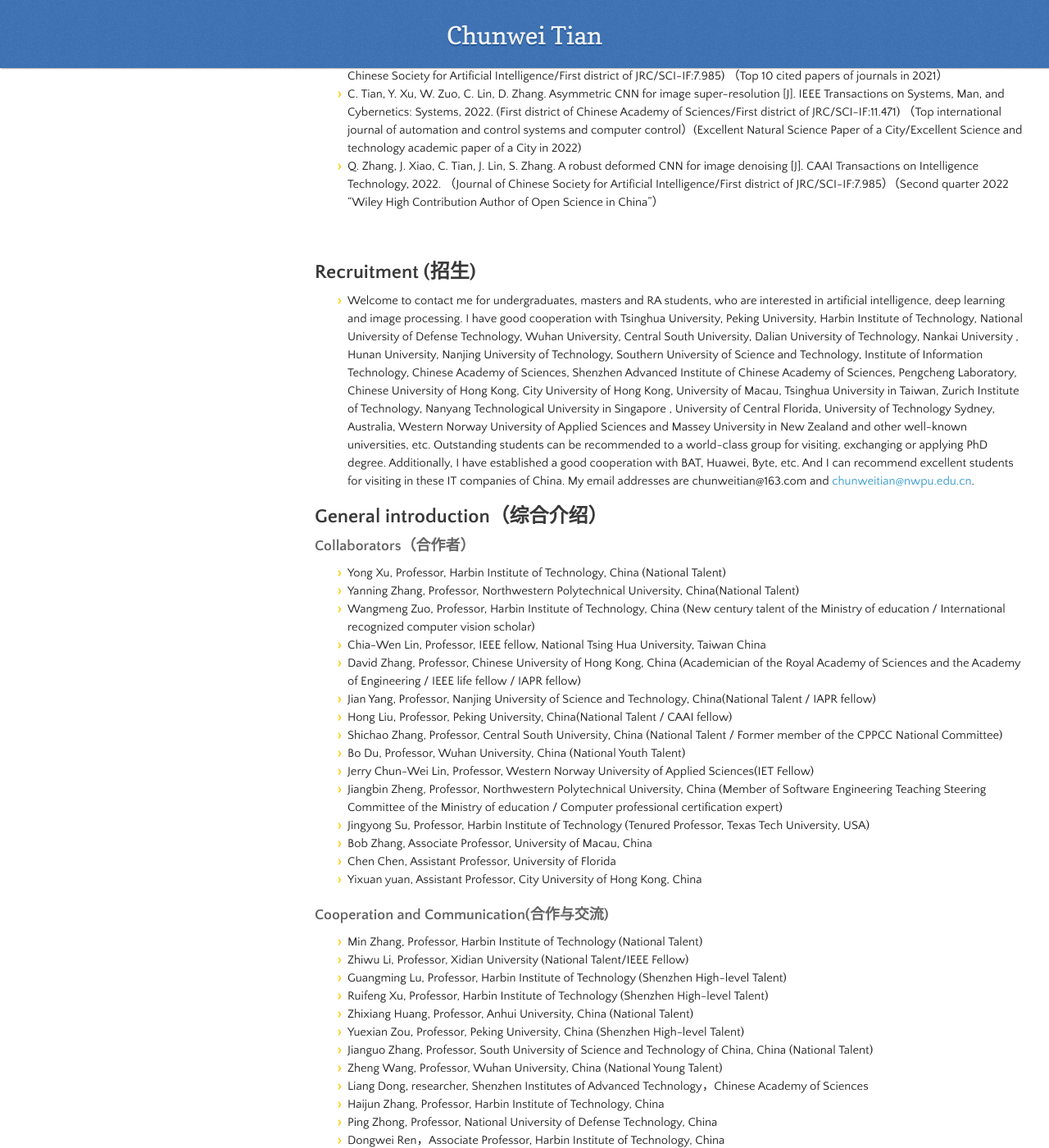
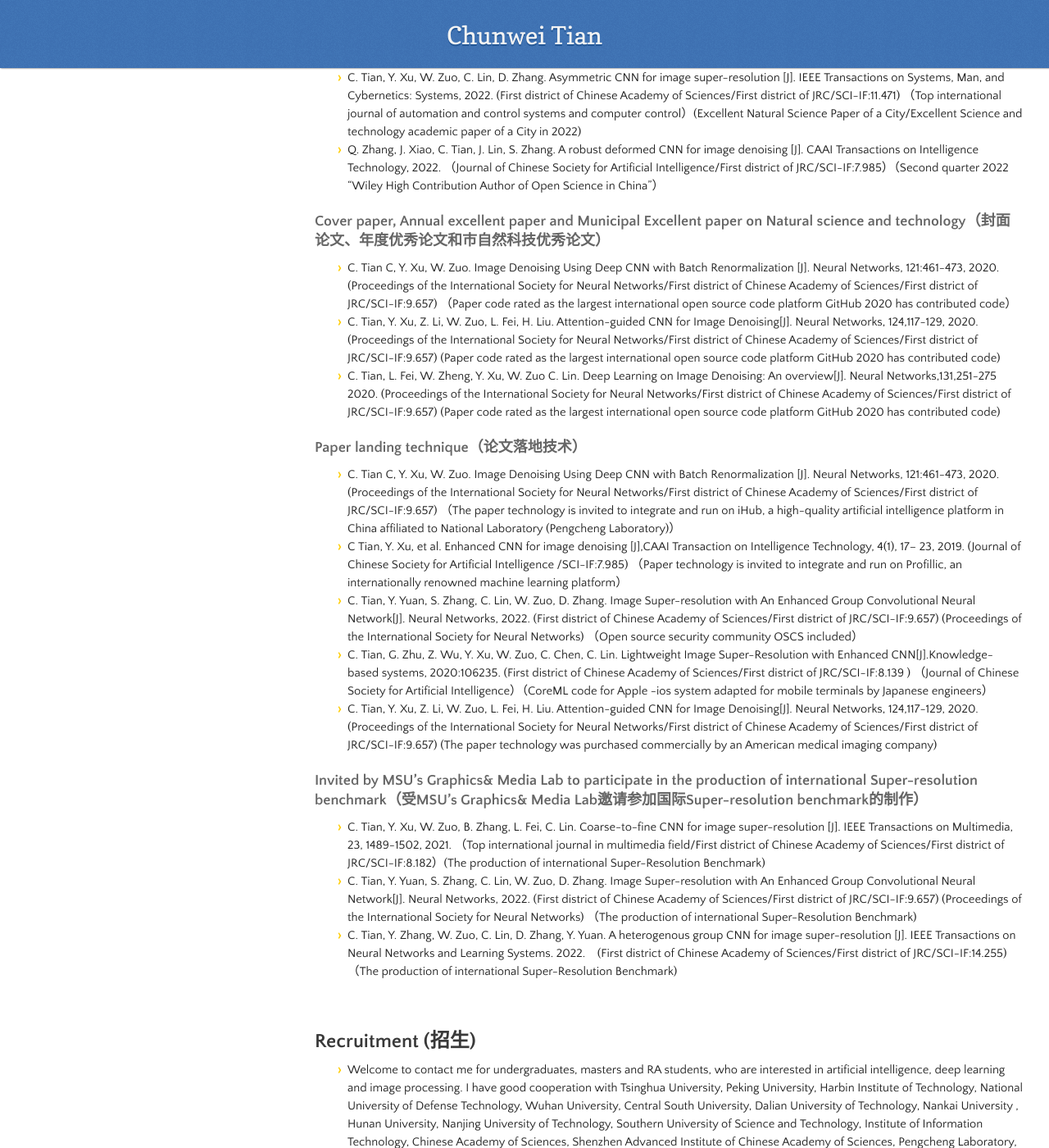
Before and after one commit to hellloxiaotian/hellloxiaotian.github.io, a Jekyll site: the page built from index.md, in a window 1280 px wide and 1400 px high, scrolled down 2145 px. Shown: the whole window at 82% size. Built offline with Jekyll 4.4.1, drawn with Linux system fonts in a browser that asks for light colours; nearby versions of some CDN libraries; our own code applies the rules of GitHub Pages for plain Markdown files; the repository's description, which GitHub fills in, is left out.

Commit message:
Add files via upload

```diff
--- a/index.md
+++ b/index.md
@@ -43,15 +43,33 @@ Major Research Project:  Noise Tolerance Computing and Flexible Low-Level Vision
 - C. Tian C, Y. Xu, W. Zuo. Image Denoising Using Deep CNN with Batch Renormalization [J]. Neural Networks, 121:461-473, 2020. (Proceedings of the International Society for Neural Networks/First district of Chinese Academy of Sciences/First district of JRC/SCI-IF:9.657) （Cover paper）
 - C. Tian, Y. Xu, Z. Li, W. Zuo, L. Fei, H. Liu. Attention-guided CNN for Image Denoising[J]. Neural Networks, 124,117-129, 2020.  (Proceedings of the International Society for Neural Networks/First district of Chinese Academy of Sciences/First district of JRC/SCI-IF:9.657) （Cover paper）
 - C. Tian, L. Fei, W. Zheng, Y. Xu,  W. Zuo C. Lin. Deep Learning on Image Denoising: An overview[J]. Neural Networks,131,251-275 2020.  (Proceedings of the International Society for Neural Networks/First district of Chinese Academy of Sciences/First district of JRC/SCI-IF:9.657) （Cover paper）
-
 - C. Tian, Y. Xu, et al. Enhanced CNN for image denoising [J],CAAI Transaction on Intelligence Technology, 4(1), 17– 23, 2019. (Journal of Chinese Society for Artificial Intelligence/First district of JRC /SCI-IF:7.985) （Excellent paper of the Year in 2020）
 - C. Tian, Y. Xu, et al. Enhanced CNN for image denoising [J],CAAI Transaction on Intelligence Technology, 4(1), 17– 23, 2019. (Journal of Chinese Society for Artificial Intelligence/First district of JRC/SCI-IF:7.985) （Top 10 cited papers of journals in 2021）
 - C. Tian, Y. Xu, W. Zuo, C. Lin, D. Zhang.  Asymmetric CNN for image super-resolution [J]. IEEE Transactions on Systems, Man, and Cybernetics: Systems, 2022. (First district of Chinese Academy of Sciences/First district of JRC/SCI-IF:11.471) （Top international journal of automation and control systems and computer control）(Excellent Natural Science Paper of a City/Excellent Science and technology academic paper of a City in 2022)
 - Q. Zhang, J. Xiao, C. Tian, J. Lin, S. Zhang. A robust deformed CNN for image denoising [J]. CAAI Transactions on Intelligence Technology, 2022. （Journal of Chinese Society for Artificial Intelligence/First district of JRC/SCI-IF:7.985）（Second quarter 2022 "Wiley High Contribution Author of Open Science in China"）
 
 
+### Cover paper, Annual excellent paper and Municipal Excellent paper on Natural science and technology（封面论文、年度优秀论文和市自然科技优秀论文）
+
+- C. Tian C, Y. Xu, W. Zuo. Image Denoising Using Deep CNN with Batch Renormalization [J]. Neural Networks, 121:461-473, 2020. (Proceedings of the International Society for Neural Networks/First district of Chinese Academy of Sciences/First district of JRC/SCI-IF:9.657) （Paper code rated as the largest international open source code platform GitHub 2020 has contributed code）
+- C. Tian, Y. Xu, Z. Li, W. Zuo, L. Fei, H. Liu. Attention-guided CNN for Image Denoising[J]. Neural Networks, 124,117-129, 2020.  (Proceedings of the International Society for Neural Networks/First district of Chinese Academy of Sciences/First district of JRC/SCI-IF:9.657) (Paper code rated as the largest international open source code platform GitHub 2020 has contributed code)
+- C. Tian, L. Fei, W. Zheng, Y. Xu,  W. Zuo C. Lin. Deep Learning on Image Denoising: An overview[J]. Neural Networks,131,251-275 2020. (Proceedings of the International Society for Neural Networks/First district of Chinese Academy of Sciences/First district of JRC/SCI-IF:9.657) (Paper code rated as the largest international open source code platform GitHub 2020 has contributed code)
 
 
+### Paper landing technique（论文落地技术）
+
+- C. Tian C, Y. Xu, W. Zuo. Image Denoising Using Deep CNN with Batch Renormalization [J]. Neural Networks, 121:461-473, 2020. (Proceedings of the International Society for Neural Networks/First district of Chinese Academy of Sciences/First district of JRC/SCI-IF:9.657) （The paper technology is invited to integrate and run on iHub, a high-quality artificial intelligence platform in China affiliated to National Laboratory (Pengcheng Laboratory)）
+- C Tian, Y. Xu, et al. Enhanced CNN for image denoising [J],CAAI Transaction on Intelligence Technology, 4(1), 17– 23, 2019. (Journal of Chinese Society for Artificial Intelligence /SCI-IF:7.985) （Paper technology is invited to integrate and run on Profillic, an internationally renowned machine learning platform）
+- C. Tian, Y. Yuan, S. Zhang, C. Lin, W. Zuo, D. Zhang. Image Super-resolution with An Enhanced Group Convolutional Neural Network[J]. Neural Networks, 2022.  (First district of Chinese Academy of Sciences/First district of JRC/SCI-IF:9.657) (Proceedings of the International Society for Neural Networks) （Open source security community OSCS included）
+- C. Tian, G. Zhu, Z. Wu, Y. Xu, W. Zuo, C. Chen, C. Lin. Lightweight Image Super-Resolution with Enhanced CNN[J].Knowledge-based systems, 2020:106235. (First district of Chinese Academy of Sciences/First district of JRC/SCI-IF:8.139 ) （Journal of Chinese Society for Artificial Intelligence）（CoreML code for Apple -ios system adapted for mobile terminals by Japanese engineers）
+- C. Tian, Y. Xu, Z. Li, W. Zuo, L. Fei, H. Liu. Attention-guided CNN for Image Denoising[J]. Neural Networks, 124,117-129, 2020.  (Proceedings of the International Society for Neural Networks/First district of Chinese Academy of Sciences/First district of JRC/SCI-IF:9.657) (The paper technology was purchased commercially by an American medical imaging company)
+
+
+### Invited by MSU's Graphics& Media Lab to participate in the production of international Super-resolution benchmark（受MSU’s Graphics& Media Lab邀请参加国际Super-resolution benchmark的制作）
+
+- C. Tian, Y. Xu, W.  Zuo, B. Zhang, L. Fei, C.  Lin. Coarse-to-fine CNN for image super-resolution [J]. IEEE Transactions on Multimedia,  23, 1489-1502, 2021. （Top international journal in multimedia field/First district of Chinese Academy of Sciences/First district of JRC/SCI-IF:8.182）(The production of international Super-Resolution Benchmark)
+- C. Tian, Y. Yuan, S. Zhang, C. Lin, W. Zuo, D. Zhang. Image Super-resolution with An Enhanced Group Convolutional Neural Network[J]. Neural Networks, 2022.  (First district of Chinese Academy of Sciences/First district of JRC/SCI-IF:9.657) (Proceedings of the International Society for Neural Networks) （The production of international Super-Resolution Benchmark)
+- C. Tian, Y. Zhang, W. Zuo, C. Lin, D. Zhang, Y. Yuan. A heterogenous group CNN for image super-resolution [J].  IEEE Transactions on Neural Networks and Learning Systems. 2022.　(First district of Chinese Academy of Sciences/First district of JRC/SCI-IF:14.255) （The production of international Super-Resolution Benchmark)
 
 <br/>
 
```
